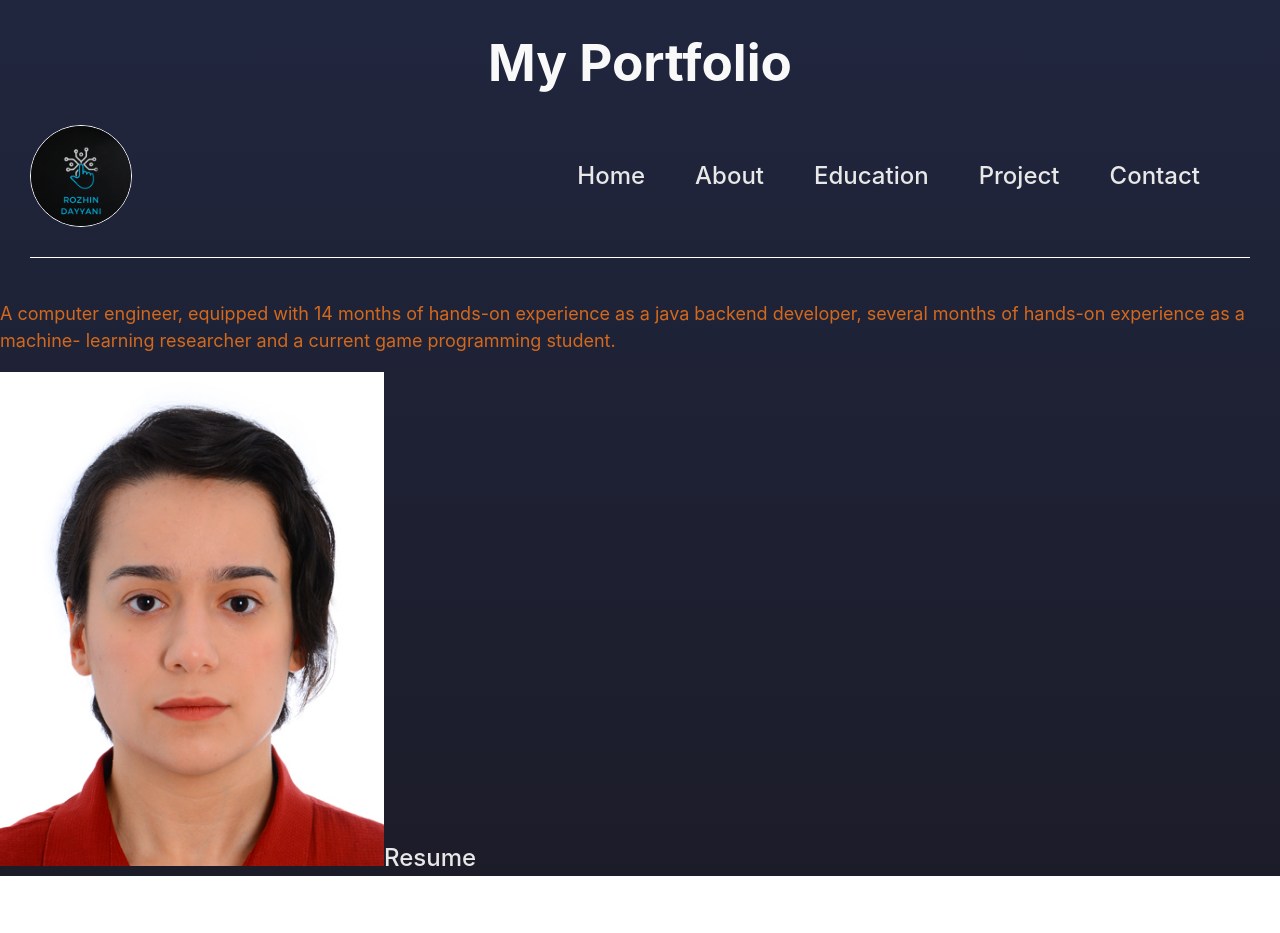
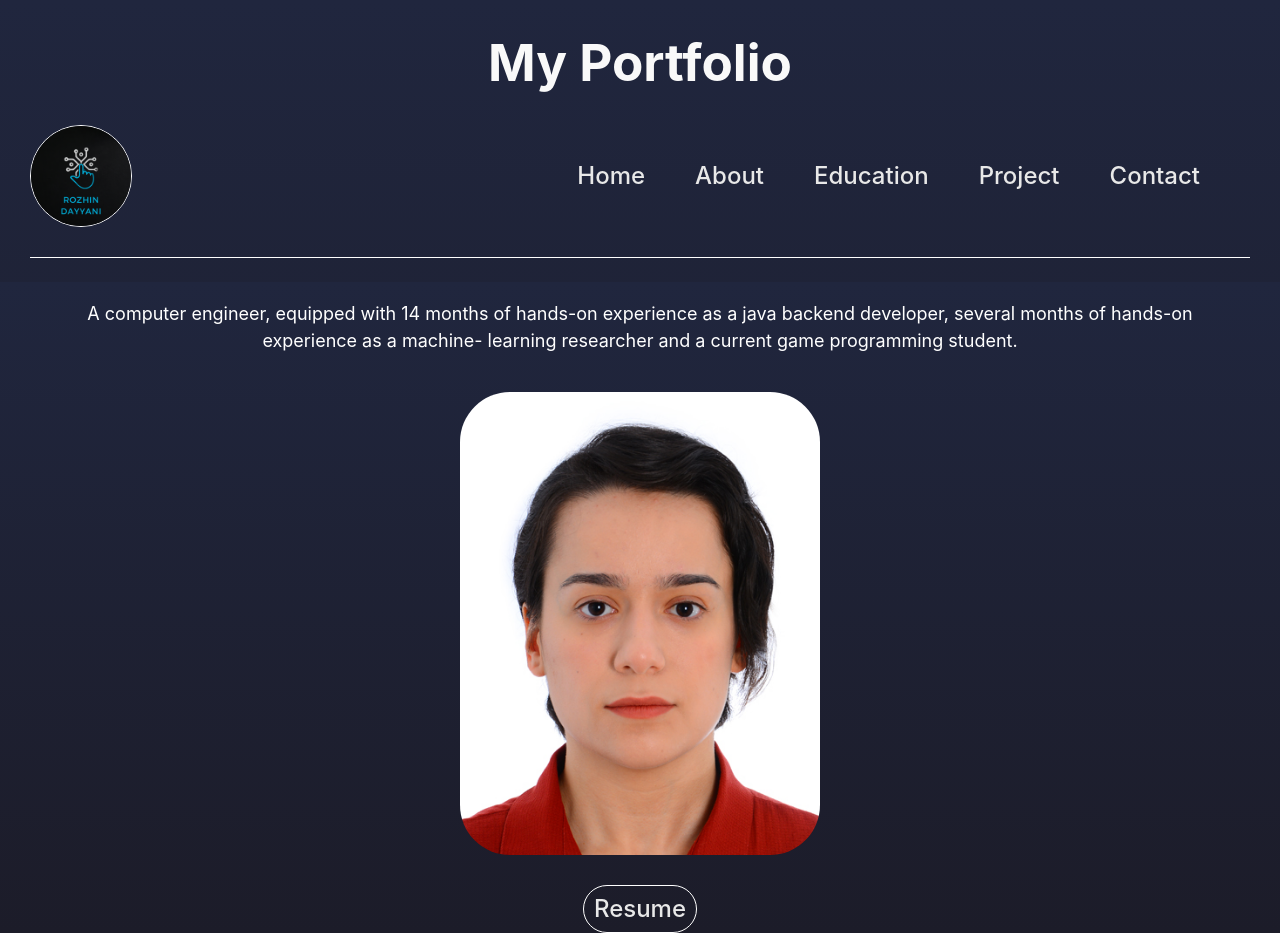
Before and after one commit to rojindayani/Project-Portfolio, a React (Vite) app in the folder client/: page /about in a window 1280 px wide. Before the commit the page ends 876 px from the top, so only its background shows below. Built offline with nearby package versions, Linux system fonts and the light colour scheme.

Commit message:
About Page Fixed

```diff
--- a/client/src/App.css
+++ b/client/src/App.css
@@ -7,6 +7,13 @@
 
 .rozhin{
   width: 30%;
+  border-radius: 50px;
+  margin-top: 20px;
+  transition: all 300ms;
+}
+.rozhin:hover{
+  border-radius: 30px;
+  transform: scale(1.1);
 }
 
 .home{
@@ -16,8 +23,19 @@
   padding-bottom: 20vh;
 }
 .aboutMe{
-  color: chocolate;
+  color: white;
   font-size: 18px;
+  display: flex;
+  flex-direction: column;
+  text-align: center;
+  align-items: center;
+  margin: 0 40px;
+}
+.aboutMe a{
+  margin-top: 30px;
+  border: 1px solid white;
+  padding: 5px 10px;
+  border-radius: 30px;
 }
 .project-card{
   margin-top: 80px;
--- a/client/src/about.jsx
+++ b/client/src/about.jsx
@@ -7,7 +7,9 @@
 export default function About() {
     return (
         <>
-            <p className='aboutMe'>
+        <body>
+            <div className="aboutMe">
+                <p>
                 A computer engineer, equipped with 14 months of hands-on experience as a java backend developer,
                 several months of hands-on experience as a machine- learning researcher and a current game programming student.
                 </p>
@@ -19,6 +21,8 @@
                     onClick={(event) => { event.preventDefault(); window.open("src/Resume/RozhinDayyaniResume.pdf"); }}>
                         Resume
                 </Link>
+            </div>
+        </body>
         </>
     );
 }
```
Lines whose indentation alone changed are shown as unchanged.
